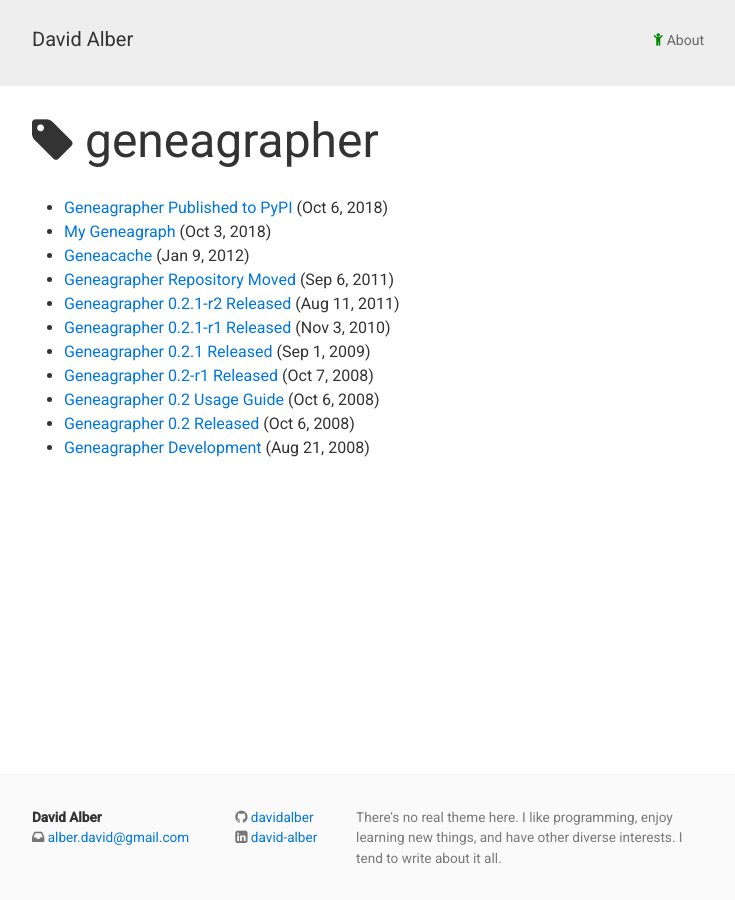
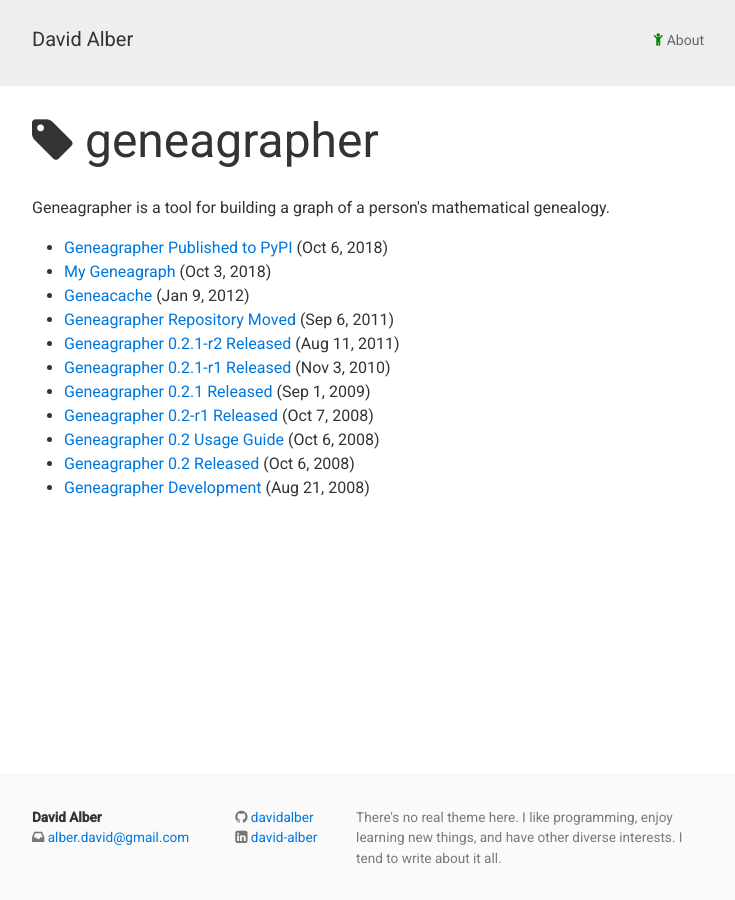
Before and after one commit to davidalber/davidalber.github.io, a Jekyll site: the page built from tag/geneagrapher.md, in a window 1280 px wide. Shown: the whole page, without its empty margins (272-1007 px from the left). Built offline with Jekyll 4.4.1, drawn with Linux system fonts in a browser that asks for light colours.

Commit message:
Add description for geneagrapher tag

```diff
--- a/tag/geneagrapher.md
+++ b/tag/geneagrapher.md
@@ -2,4 +2,6 @@
 layout: tagpage
 title: "Tag: geneagrapher"
 tag: geneagrapher
+description: "Geneagrapher is a tool for building a graph of a person's mathematical
+genealogy."
 ---
```
Also changed, not shown: 1 other file.
